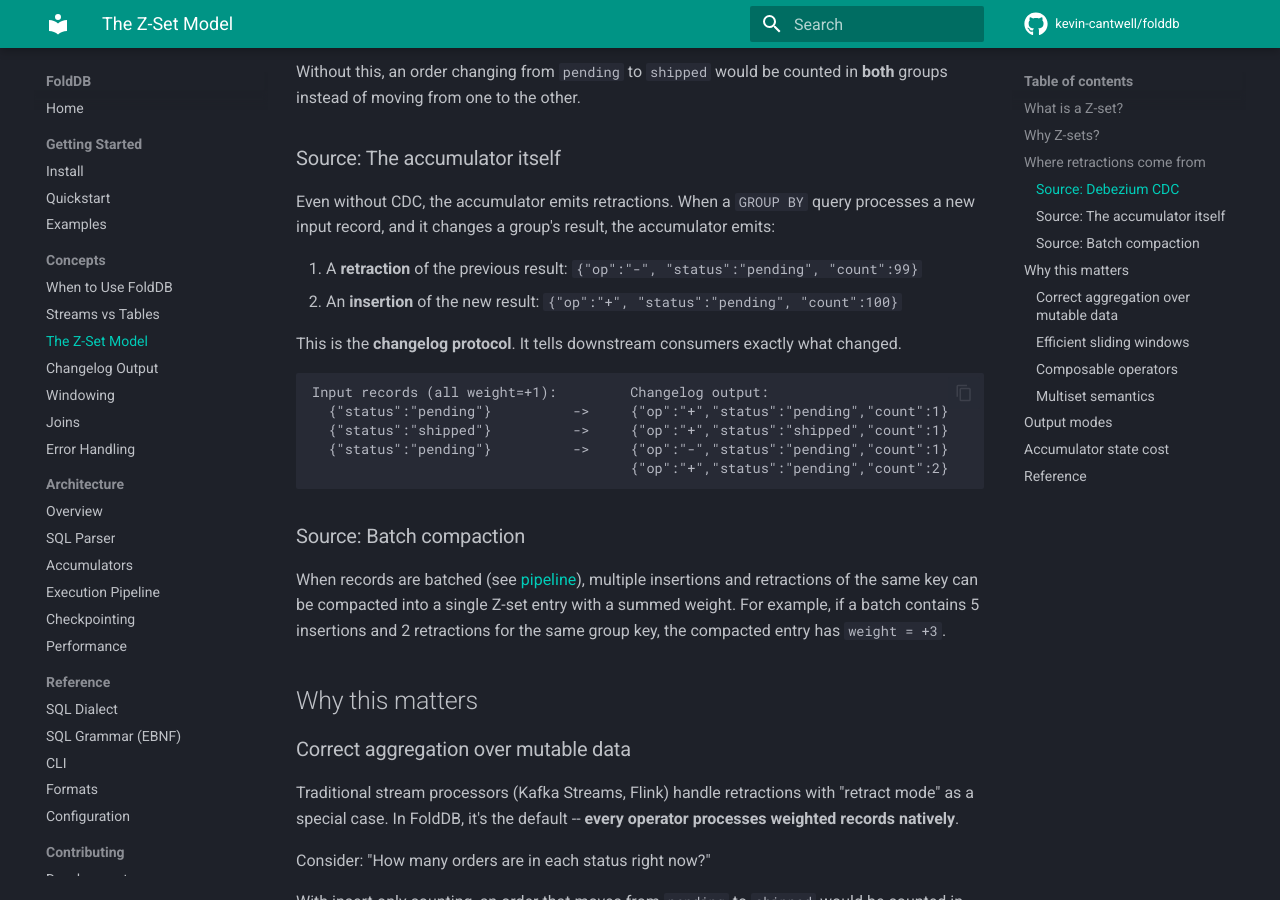
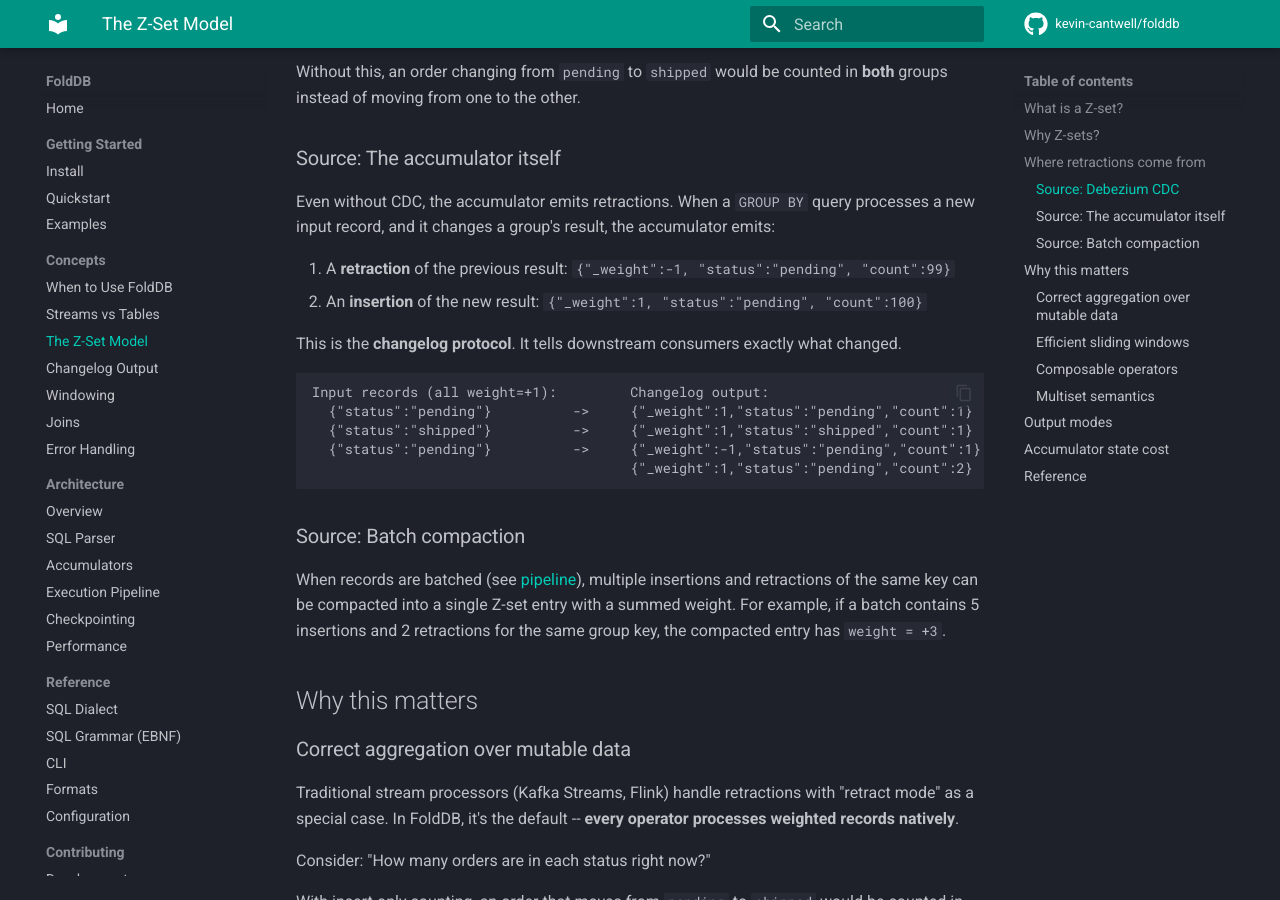
Before and after one commit to kevin-cantwell/dbspa, an MkDocs documentation site: the page built from docs/concepts/diff-model.md, in a window 1280 px wide and 900 px high, scrolled down 2067 px. Built offline with MkDocs 1.6.1 and Material for MkDocs 9.7.7, drawn with Linux system fonts in a browser that asks for light colours; comment, search, counter and statistics services are not loaded; some of the changed text lies outside the part shown.

Commit message:
Fix docs: replace legacy op field with _weight, update deprecated FORMAT syntax
Four docs pages still used the old "op":"+"/"-" changelog format instead
of the current _weight field, and two pages used deprecated FORMAT
DEBEZIUM_AVRO instead of FORMAT AVRO CHANGELOG DEBEZIUM.

Co-Authored-By: Claude Opus 4.6 (1M context) <noreply@anthropic.com>

````diff
--- a/docs/concepts/diff-model.md
+++ b/docs/concepts/diff-model.md
@@ -62,17 +62,17 @@ Without this, an order changing from `pending` to `shipped` would be counted in
 
 Even without CDC, the accumulator emits retractions. When a `GROUP BY` query processes a new input record, and it changes a group's result, the accumulator emits:
 
-1. A **retraction** of the previous result: `{"op":"-", "status":"pending", "count":99}`
-2. An **insertion** of the new result: `{"op":"+", "status":"pending", "count":100}`
+1. A **retraction** of the previous result: `{"_weight":-1, "status":"pending", "count":99}`
+2. An **insertion** of the new result: `{"_weight":1, "status":"pending", "count":100}`
 
 This is the **changelog protocol**. It tells downstream consumers exactly what changed.
 
 ```
 Input records (all weight=+1):         Changelog output:
-  {"status":"pending"}          ->     {"op":"+","status":"pending","count":1}
-  {"status":"shipped"}          ->     {"op":"+","status":"shipped","count":1}
-  {"status":"pending"}          ->     {"op":"-","status":"pending","count":1}
-                                       {"op":"+","status":"pending","count":2}
+  {"status":"pending"}          ->     {"_weight":1,"status":"pending","count":1}
+  {"status":"shipped"}          ->     {"_weight":1,"status":"shipped","count":1}
+  {"status":"pending"}          ->     {"_weight":-1,"status":"pending","count":1}
+                                       {"_weight":1,"status":"pending","count":2}
 ```
 
 ### Source: Batch compaction
@@ -116,7 +116,7 @@ The Z-set model surfaces differently depending on the output mode:
 | Output mode | How weights appear |
 |---|---|
 | **TUI** (terminal) | You see a live-updating table. Retractions are invisible -- the row just updates in place. |
-| **Changelog NDJSON** (piped) | Every line has `"op":"+"` or `"op":"-"`. Retraction+insertion pairs are always adjacent. |
+| **Changelog NDJSON** (piped) | Every line has a `"_weight"` field (`1` or `-1`). Retraction+insertion pairs are always adjacent. |
 | **SQLite** (`--state file.db`) | The `result` table is UPSERTed. You always see the current state. |
 | **HTTP** (`folddb serve`) | `GET /` returns current state. `GET /stream` returns SSE changelog entries. |
 
````
Also changed, not shown: docs/getting-started/quickstart.md (+4 -4 lines), docs/reference/cli.md (+1 -1 lines), docs/reference/configuration.md (+1 -1 lines).
